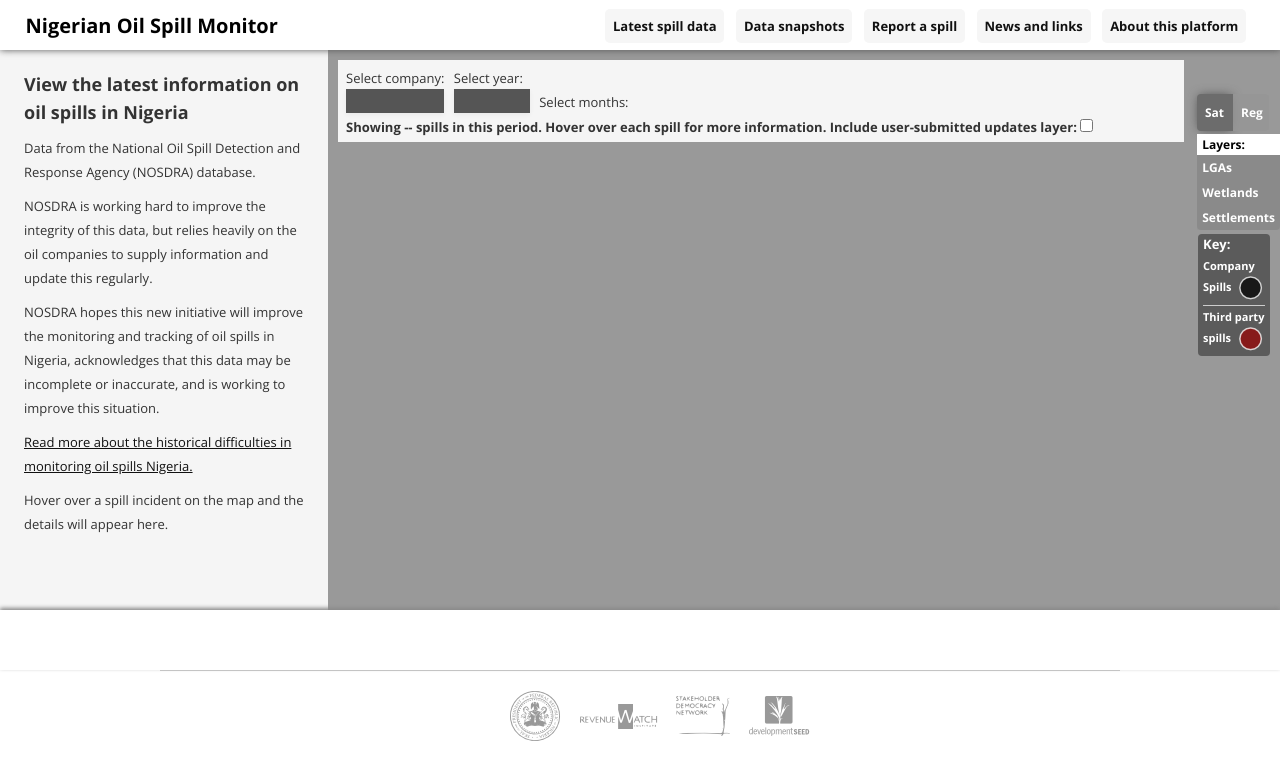
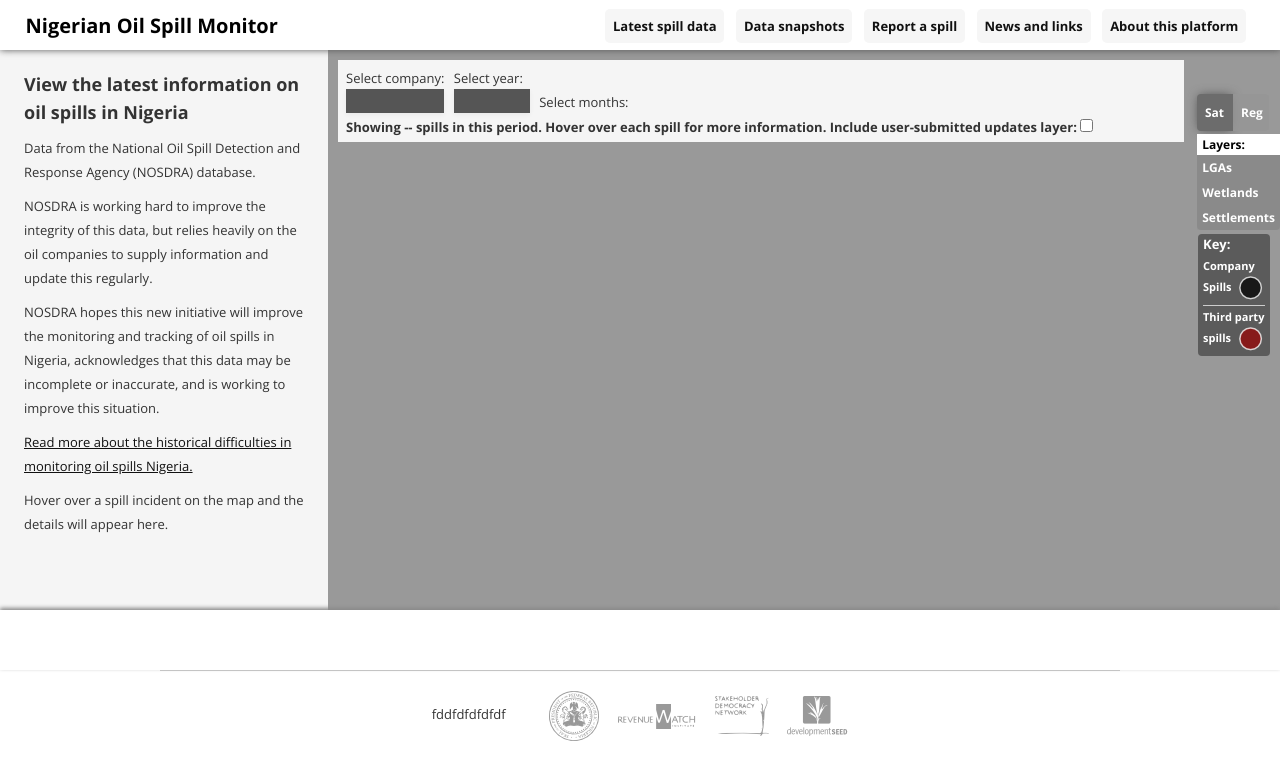
Before and after one commit to sdn4nigeria/monitoring-platform, a Jekyll site: the page built from index.html, in a window 1280 px wide. Shown: the top 780 px of the page. Built offline with Jekyll 4.4.1, drawn with Linux system fonts in a browser that asks for light colours; nearby versions of some CDN libraries; some web fonts are replaced; library files that are not in the unit come from our copies; Markdown is read by kramdown in place of the engine named in the settings.

Commit message:
Update default.html

```diff
--- a/_layouts/default.html
+++ b/_layouts/default.html
@@ -37,14 +37,14 @@
       <h2><a href="{{base}}/">Nigerian Oil Spill Monitor</a></h2>
     </div>
     <div id="nav">
-      <a class='data-nav {% if page.url contains 'index.html' %}active{% endif %}' href="{{base}}/">Latest spill data</a>
-      <a class='data-nav {% if page.url contains 'open' %}active{% endif %}' href="{{base}}/open/static-maps-and-data">Data snapshots</a>
+      <a class='main-nav {% if page.url contains 'index.html' %}active{% endif %}' href="{{base}}/">Latest spill data</a>
+      <a class='main-nav {% if page.url contains 'open' %}active{% endif %}' href="{{base}}/open/static-maps-and-data">Data snapshots</a>
       <!-- a class='data-nav {% if page.url contains 'open' %}active{% endif %}' href="{{base}}/open/data">data</a>
       <a class='maps-nav {% if page.url == '/maps' %}active{% endif %}' href="{{base}}/maps">maps</a -->
 
-      <a class='stories-nav {% if page.url == '/nigeria-citizen-map' %}active{% endif %}' href='http://nigeria-oil-mapping.github.com/citizen-reporting-map/'>Report a spill</a>
-            <a class=''>News and links</a>
-      <a class='stories-nav {% if page.url == '/about' %}active{% endif %}' href="{{base}}/about">About this platform</a>
+      <a class='main-nav {% if page.url == '/nigeria-citizen-map' %}active{% endif %}' href='http://nigeria-oil-mapping.github.com/citizen-reporting-map/'>Report a spill</a>
+            <a class='main-nav'>News and links</a>
+      <a class='main-nav {% if page.url == '/about' %}active{% endif %}' href="{{base}}/about">About this platform</a>
     </div>
   </div>
 </div>
@@ -52,7 +52,7 @@
 {{content}}
 
 <div id="footer">
-  <div class="limiter">
+  <div class="limiter">fddfdfdfdfdf
 	  <a class="frn" href="#">Federal Republic of Nigeria</a>
 	  <a class="revwatch" href="http://www.revenuewatch.org/">Revenue Watch</a>
 	  <a class="sdn" href="http://www.stakeholderdemocracy.org/">Stakeholder Democracy Network</a>
```
